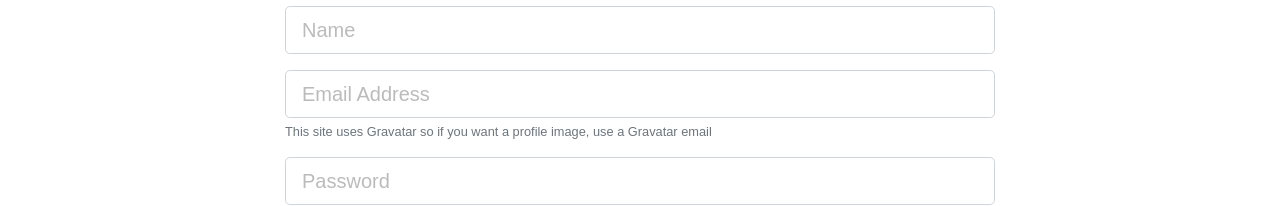
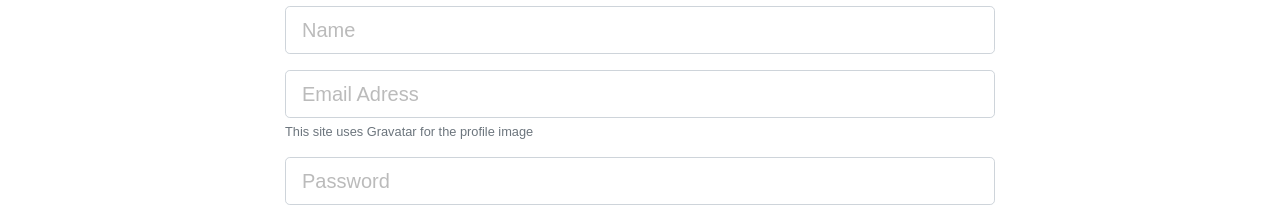
Before and after one commit to afonsofigs/devconnector, a React (Create React App) app in the folder client/: page /register in a window 1280 px wide. Shown: the part 195-401 px from the top of the page. Built offline with nearby package versions, Linux system fonts and the light colour scheme.

Commit message:
TextFieldGroup

```diff
--- a/client/src/components/auth/Login.js
+++ b/client/src/components/auth/Login.js
@@ -3,6 +3,7 @@ import PropTypes from "prop-types";
 import { connect } from "react-redux";
 import classnames from "classnames";
 import { loginUser } from "../../actions/authActions";
+import TextFieldGoup from "../common/TextFieldGroup";
 
 class Login extends Component {
   constructor() {
@@ -57,37 +58,24 @@ class Login extends Component {
               <p className="lead text-center">
                 Sign in to your DevConnector account
               </p>
-              <form onSubmit={this.onSubmit}>
-                <div className="form-group">
-                  <input
+              <form noValidate onSubmit={this.onSubmit}>
+                <TextFieldGoup
+                  placeholder="Email Adress"
+                  name="email"
                   type="email"
-                    className={classnames("form-control form-control-lg", {
-                      "is-invalid": errors.email
-                    })}
-                    placeholder="Email Address"
-                    name="email"
                   value={this.state.email}
                   onChange={this.onChange}
+                  error={errors.email}
                 />
-                  {errors.email && (
-                    <div className="invalid-feedback">{errors.email}</div>
-                  )}
-                </div>
-                <div className="form-group">
-                  <input
-                    type="password"
-                    className={classnames("form-control form-control-lg", {
-                      "is-invalid": errors.password
-                    })}
+
+                <TextFieldGoup
                   placeholder="Password"
                   name="password"
+                  type="password"
                   value={this.state.password}
                   onChange={this.onChange}
+                  error={errors.password}
                 />
-                  {errors.password && (
-                    <div className="invalid-feedback">{errors.password}</div>
-                  )}
-                </div>
                 <input type="submit" className="btn btn-info btn-block mt-4" />
               </form>
             </div>
--- a/client/src/components/auth/Register.js
+++ b/client/src/components/auth/Register.js
@@ -4,6 +4,7 @@ import { withRouter } from "react-router-dom";
 import classnames from "classnames";
 import { connect } from "react-redux";
 import { registerUser } from "../../actions/authActions";
+import TextFieldGoup from "../common/TextFieldGroup";
 
 class Register extends Component {
   constructor() {
@@ -60,70 +61,38 @@ class Register extends Component {
                 Create your DevConnector account
               </p>
               <form noValidate onSubmit={this.onSubmit}>
-                <div className="form-group">
-                  <input
-                    type="text"
-                    className={classnames("form-control form-control-lg", {
-                      "is-invalid": errors.name
-                    })}
+                <TextFieldGoup
                   placeholder="Name"
                   name="name"
                   value={this.state.name}
                   onChange={this.onChange}
+                  error={errors.name}
                 />
-                  {errors.name && (
-                    <div className="invalid-feedback">{errors.name}</div>
-                  )}
-                </div>
-                <div className="form-group">
-                  <input
+                <TextFieldGoup
+                  placeholder="Email Adress"
+                  name="email"
                   type="email"
-                    className={classnames("form-control form-control-lg", {
-                      "is-invalid": errors.email
-                    })}
-                    placeholder="Email Address"
-                    name="email"
                   value={this.state.email}
                   onChange={this.onChange}
+                  error={errors.email}
+                  info="This site uses Gravatar for the profile image"
                 />
-                  {errors.email && (
-                    <div className="invalid-feedback">{errors.email}</div>
-                  )}
-                  <small className="form-text text-muted">
-                    This site uses Gravatar so if you want a profile image, use
-                    a Gravatar email
-                  </small>
-                </div>
-                <div className="form-group">
-                  <input
-                    type="password"
-                    className={classnames("form-control form-control-lg", {
-                      "is-invalid": errors.password
-                    })}
+                <TextFieldGoup
                   placeholder="Password"
                   name="password"
+                  type="password"
                   value={this.state.password}
                   onChange={this.onChange}
+                  error={errors.password}
                 />
-                  {errors.password && (
-                    <div className="invalid-feedback">{errors.password}</div>
-                  )}
-                </div>
-                <div className="form-group">
-                  <input
-                    type="password"
-                    className={classnames("form-control form-control-lg", {
-                      "is-invalid": errors.password2
-                    })}
+                <TextFieldGoup
                   placeholder="Confirm Password"
                   name="password2"
+                  type="password"
                   value={this.state.password2}
                   onChange={this.onChange}
+                  error={errors.password2}
                 />
-                  {errors.password2 && (
-                    <div className="invalid-feedback">{errors.password2}</div>
-                  )}
-                </div>
                 <input type="submit" className="btn btn-info btn-block mt-4" />
               </form>
             </div>
--- /dev/null
+++ b/client/src/components/common/TextFieldGroup.js
@@ -0,0 +1,52 @@
+import React from "react";
+import classnames from "classnames";
+import PropTypes from "prop-types";
+
+const TextFieldGroup = ({
+  name,
+  placeholder,
+  value,
+  label,
+  error,
+  info,
+  type,
+  onChange,
+  disabled
+}) => {
+  return (
+    <div>
+      <div className="form-group">
+        <input
+          type={type}
+          className={classnames("form-control form-control-lg", {
+            "is-invalid": error
+          })}
+          placeholder={placeholder}
+          name={name}
+          value={value}
+          onChange={onChange}
+          disabled={disabled}
+        />
+        {info && <small className="form-text text-muted">{info}</small>}
+        {error && <div className="invalid-feedback">{error}</div>}
+      </div>
+    </div>
+  );
+};
+
+TextFieldGroup.propTypes = {
+  name: PropTypes.string.isRequired,
+  placeholder: PropTypes.string,
+  value: PropTypes.string.isRequired,
+  info: PropTypes.string,
+  error: PropTypes.string,
+  type: PropTypes.string.isRequired,
+  onChange: PropTypes.func.isRequired,
+  disabled: PropTypes.string
+};
+
+TextFieldGroup.defaultProps = {
+  type: "text"
+};
+
+export default TextFieldGroup;
```
Lines whose indentation alone changed are shown as unchanged.
